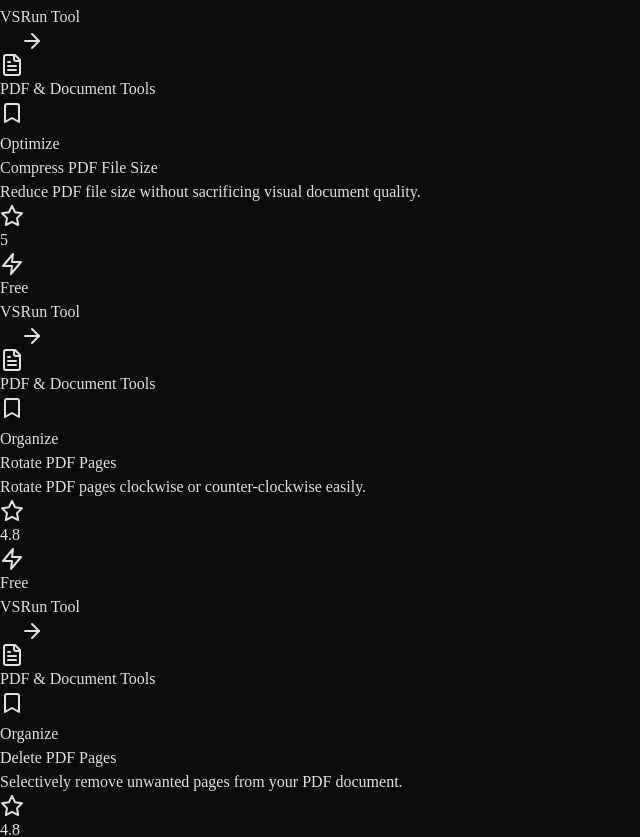
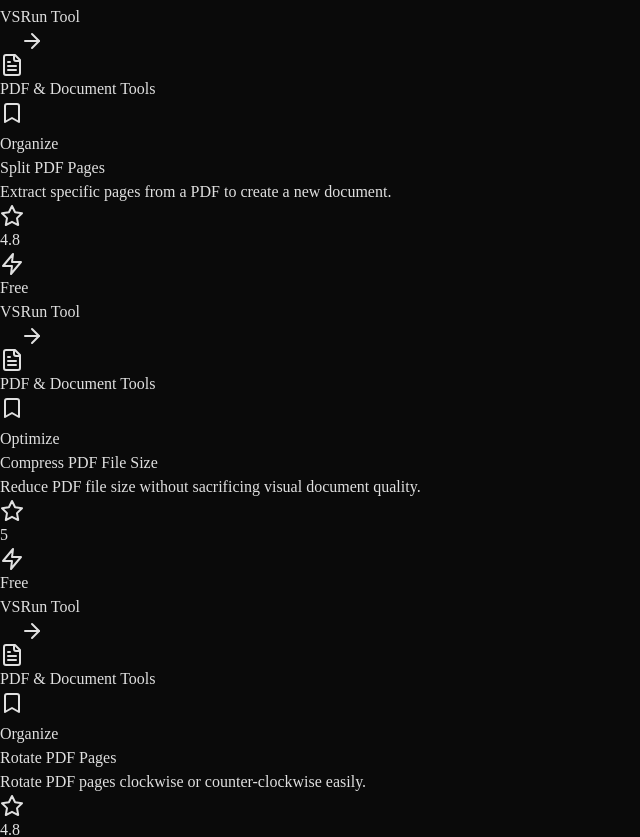
Before and after one commit to vijjiwintechsolutions-lab/Market-AI, a React (Vite) app: page / in a window 1280 px wide. Shown: the part 1960-2797 px from the top of the page, without its empty margins (0-640 px from the left). Built offline with nearby package versions, Linux system fonts and the light colour scheme.

Commit message:
Update toolsData.ts

```diff
--- a/src/data/toolsData.ts
+++ b/src/data/toolsData.ts
@@ -10,68 +10,39 @@
   'Text & Marketing Tools'
 ];
 
-// 🚀 CORE HAND-CRAFTED REAL-WORLD TOOLS
+// 🚀 ALL CORE PDF TOOLS WITH THEIR EXACT OPTIONS & INPUTS
 const HANDCRAFTED_TOOLS: AITool[] = [
   {
-    id: 'pdf-to-jpg',
-    name: 'PDF to JPG Converter',
-    category: 'PDF & Document Tools',
-    subcategory: 'Convert',
-    provider: 'Adobe-Style Engine',
-    modelUsed: 'pdf-js-v3',
-    rating: 4.9,
-    reviewCount: 14200,
-    latencyMs: 15,
-    pricing: 'Free',
+    id: 'pdf-to-jpg', name: 'PDF to JPG Converter', category: 'PDF & Document Tools', subcategory: 'Convert',
+    provider: 'FormatCore Engine', rating: 4.9, reviewCount: 14200, latencyMs: 15, pricing: 'Free',
     description: 'Convert PDF pages into high-resolution JPG or PNG images instantly.',
-    inputs: [
-      { id: 'imageQuality', name: 'Image Quality (DPI)', type: 'select', options: ['High Quality (300dpi)', 'Standard (150dpi)', 'Web (72dpi)'], defaultValue: 'High Quality (300dpi)' }
-    ],
+    inputs: [{ id: 'outputFormat', name: 'Convert to', type: 'select', options: ['JPG Image (*.jpg)', 'PNG Image (*.png)'], defaultValue: 'JPG Image (*.jpg)' }],
     outputType: 'image'
   },
   {
-    id: 'pdf-to-word',
-    name: 'PDF to Word Converter',
-    category: 'PDF & Document Tools',
-    subcategory: 'Convert',
-    provider: 'DocuCore Engine',
-    modelUsed: 'pdf-word-v2',
-    rating: 4.9,
-    reviewCount: 18900,
-    latencyMs: 25,
-    pricing: 'Free',
+    id: 'pdf-to-word', name: 'PDF to Word Converter', category: 'PDF & Document Tools', subcategory: 'Convert',
+    provider: 'DocuCore Engine', rating: 4.9, reviewCount: 18900, latencyMs: 25, pricing: 'Free',
     description: 'Convert PDF documents to editable Microsoft Word files seamlessly.',
-    inputs: [
-      { id: 'outputFormat', name: 'Convert to', type: 'select', options: ['Word Document (.doc)', 'Word Document (.docx)'], defaultValue: 'Word Document (.doc)' }
-    ],
+    inputs: [{ id: 'outputFormat', name: 'Convert to', type: 'select', options: ['Word Document (.doc)', 'Word Document (.docx)'], defaultValue: 'Word Document (.doc)' }],
     outputType: 'text'
   },
   {
-    id: 'merge-pdf',
-    name: 'Merge PDF Documents',
-    category: 'PDF & Document Tools',
-    subcategory: 'Organize',
-    provider: 'DocuCore Engine',
-    modelUsed: 'pdf-lib-v1',
-    rating: 4.9,
-    reviewCount: 22100,
-    latencyMs: 12,
-    pricing: 'Free',
+    id: 'merge-pdf', name: 'Merge PDF Documents', category: 'PDF & Document Tools', subcategory: 'Organize',
+    provider: 'DocuCore Engine', rating: 4.9, reviewCount: 22100, latencyMs: 12, pricing: 'Free',
     description: 'Combine multiple PDF files into one unified document.',
-    inputs: [],
+    inputs: [], // Merge tool takes multiple files, no extra inputs needed
     outputType: 'text'
   },
   {
-    id: 'compress-pdf',
-    name: 'Compress PDF File Size',
-    category: 'PDF & Document Tools',
-    subcategory: 'Optimize',
-    provider: 'OptimizeCore Engine',
-    modelUsed: 'pdf-compressor',
-    rating: 5.0,
-    reviewCount: 19400,
-    latencyMs: 40,
-    pricing: 'Free',
+    id: 'split-pdf', name: 'Split PDF Pages', category: 'PDF & Document Tools', subcategory: 'Organize',
+    provider: 'DocuCore Engine', rating: 4.8, reviewCount: 12100, latencyMs: 15, pricing: 'Free',
+    description: 'Extract specific pages from a PDF to create a new document.',
+    inputs: [{ id: 'pageRange', name: 'Page Range (e.g., 1-5 or 2,4,6)', type: 'text', required: true, defaultValue: '1-2' }],
+    outputType: 'text'
+  },
+  {
+    id: 'compress-pdf', name: 'Compress PDF File Size', category: 'PDF & Document Tools', subcategory: 'Optimize',
+    provider: 'OptimizeCore Engine', rating: 5.0, reviewCount: 19400, latencyMs: 40, pricing: 'Free',
     description: 'Reduce PDF file size without sacrificing visual document quality.',
     inputs: [
       { id: 'targetSizeKb', name: 'Target Size (in KB)', type: 'text', required: true, defaultValue: '500' },
@@ -80,50 +51,31 @@
     outputType: 'text'
   },
   {
-    id: 'rotate-pdf',
-    name: 'Rotate PDF Pages',
-    category: 'PDF & Document Tools',
-    subcategory: 'Organize',
-    provider: 'DocuCore Engine',
-    modelUsed: 'pdf-lib-v1',
-    rating: 4.8,
-    reviewCount: 8900,
-    latencyMs: 10,
-    pricing: 'Free',
+    id: 'rotate-pdf', name: 'Rotate PDF Pages', category: 'PDF & Document Tools', subcategory: 'Organize',
+    provider: 'DocuCore Engine', rating: 4.8, reviewCount: 8900, latencyMs: 10, pricing: 'Free',
     description: 'Rotate PDF pages clockwise or counter-clockwise easily.',
-    inputs: [
-      { id: 'rotationAngle', name: 'Rotation Angle', type: 'select', options: ['90° Clockwise', '90° Counter-Clockwise', '180° Flip'], defaultValue: '90° Clockwise' }
-    ],
+    inputs: [{ id: 'rotationAngle', name: 'Rotation Angle', type: 'select', options: ['90° Clockwise', '90° Counter-Clockwise', '180° Flip'], defaultValue: '90° Clockwise' }],
     outputType: 'text'
   },
   {
-    id: 'delete-pdf-pages',
-    name: 'Delete PDF Pages',
-    category: 'PDF & Document Tools',
-    subcategory: 'Organize',
-    provider: 'DocuCore Engine',
-    modelUsed: 'pdf-lib-v1',
-    rating: 4.8,
-    reviewCount: 6700,
-    latencyMs: 10,
-    pricing: 'Free',
+    id: 'delete-pdf-pages', name: 'Delete PDF Pages', category: 'PDF & Document Tools', subcategory: 'Organize',
+    provider: 'DocuCore Engine', rating: 4.8, reviewCount: 6700, latencyMs: 10, pricing: 'Free',
     description: 'Selectively remove unwanted pages from your PDF document.',
-    inputs: [
-      { id: 'pagesToRemove', name: 'Pages to Remove (e.g. 2, 4)', type: 'text', required: true, defaultValue: '2' }
-    ],
+    inputs: [{ id: 'pagesToRemove', name: 'Pages to Remove (e.g. 2, 4)', type: 'text', required: true, defaultValue: '2' }],
     outputType: 'text'
   },
   {
-    id: 'loan-emi-calculator-pro',
-    name: 'Loan EMI & Interest Calculator',
-    category: 'Calculators & Finance',
-    subcategory: 'Finance',
-    provider: 'Financial Math Engine',
-    modelUsed: 'fin-math-v2',
-    rating: 4.9,
-    reviewCount: 15400,
-    latencyMs: 5,
-    pricing: 'Free',
+    id: 'add-pdf-watermark', name: 'Add PDF Watermark', category: 'PDF & Document Tools', subcategory: 'Security',
+    provider: 'DocuCore Engine', rating: 4.7, reviewCount: 5200, latencyMs: 18, pricing: 'Free',
+    description: 'Add a custom text watermark to all pages of your PDF.',
+    inputs: [{ id: 'watermarkText', name: 'Watermark Text', type: 'text', required: true, defaultValue: 'CONFIDENTIAL' }],
+    outputType: 'text'
+  },
+
+  // NON-PDF TOOLS
+  {
+    id: 'loan-emi-calculator-pro', name: 'Loan EMI & Interest Calculator', category: 'Calculators & Finance', subcategory: 'Finance',
+    provider: 'Financial Math Engine', rating: 4.9, reviewCount: 15400, latencyMs: 5, pricing: 'Free',
     description: 'Calculate monthly loan EMI, interest breakdown, and payment ratios.',
     inputs: [
       { id: 'loanAmount', name: 'Principal Loan Amount (₹)', type: 'text', required: true, defaultValue: '1000000' },
@@ -133,76 +85,44 @@
     outputType: 'text'
   },
   {
-    id: 'image-generator-pro',
-    name: 'AI Text to Image Generator',
-    category: 'Image Tools (AI & Utility)',
-    subcategory: 'AI Art',
-    provider: 'Google Imagen 3 / Flux',
-    modelUsed: 'imagen-3.0',
-    rating: 4.9,
-    reviewCount: 28400,
-    latencyMs: 320,
-    pricing: 'Free',
+    id: 'image-generator-pro', name: 'AI Text to Image Generator', category: 'Image Tools (AI & Utility)', subcategory: 'AI Art',
+    provider: 'Flux / Imagen Core', rating: 4.9, reviewCount: 28400, latencyMs: 320, pricing: 'Free',
     description: 'Generate realistic photos, posters, and digital artwork from text prompts.',
     inputs: [
-      { id: 'prompt', name: 'Detailed Image Prompt', type: 'textarea', required: true, defaultValue: 'An Indian boy playing cricket in a green village field' },
-      { id: 'aspectRatio', name: 'Aspect Ratio', type: 'select', options: ['9:16 (Reels/Story)', '1:1 (Square)', '16:9 (Landscape)'], defaultValue: '9:16 (Reels/Story)' }
+      { id: 'prompt', name: 'Detailed Image Prompt', type: 'textarea', required: true, defaultValue: 'An Indian boy playing cricket in a green village field' }
     ],
     outputType: 'image'
-  },
-  {
-    id: 'youtube-seo-tag-generator',
-    name: 'YouTube SEO Tags & Title Generator',
-    category: 'Text & Marketing Tools',
-    subcategory: 'YouTube Growth',
-    provider: 'SEO Marketing Engine',
-    modelUsed: 'seo-rank-v3',
-    rating: 4.9,
-    reviewCount: 19800,
-    latencyMs: 150,
-    pricing: 'Free',
-    description: 'Generate high-ranking YouTube video titles, tags, and descriptions.',
-    inputs: [
-      { id: 'videoTopic', name: 'Video Title / Topic', type: 'text', required: true, defaultValue: 'Village Nature India Rain Thunderstorm' },
-      { id: 'targetAudience', name: 'Audience Focus', type: 'select', options: ['Global Organic', 'Indian Nature Lovers', 'Relaxation / ASMR'], defaultValue: 'Indian Nature Lovers' }
-    ],
-    outputType: 'text'
   }
 ];
 
-// 🚀 DYNAMIC GENERATOR
+// 🚀 DYNAMIC GENERATOR FOR REST OF THE TOOLS
 function generateCleanToolCatalog(): AITool[] {
   const catalog: AITool[] = [...HANDCRAFTED_TOOLS];
-  const existingNames = new Set<string>(catalog.map(t => t.name.toLowerCase()));
-  const descriptors = ['Smart', 'Batch', 'AI', 'Instant', 'Precision', 'Vector', 'Fast', 'HD', 'Cloud', 'Interactive', 'Automated', 'Custom'];
+  const existingNames = new Set<string>(catalog.map(t => t.id));
 
   const categoryToolDefinitions = [
-    { cat: 'PDF & Document Tools', bases: ['Split PDF by Page Range', 'PDF Watermark Remover', 'Add PDF Watermark', 'PDF Page Numberer', 'PDF Password Protect', 'Unlock PDF Password'] },
+    { cat: 'PDF & Document Tools', bases: ['PDF to Excel', 'Excel to PDF', 'PDF to PowerPoint', 'PowerPoint to PDF', 'PDF Password Protect', 'Unlock PDF Password', 'PDF OCR Extractor'] },
     { cat: 'Image Tools (AI & Utility)', bases: ['Background Remover', 'Image Upscaler 8K', 'Photo Enhancer', 'AI Avatar Generator', 'Vector Tracing Converter'] },
     { cat: 'Video Tools (AI & Utility)', bases: ['Video Trimmer & Cutter', 'MP4 to GIF Converter', 'Auto Subtitle Generator', 'Video Upscaler 4K', 'Background Noise Reducer'] },
-    { cat: 'Audio Tools (AI & Utility)', bases: ['AI Text to Speech Voiceover', 'Voice Isolator & Vocal Remover', 'Audio Cutter & Joiner', 'Background Noise Suppressor'] },
+    { cat: 'Audio Tools (AI & Utility)', bases: ['AI Text to Speech Voiceover', 'Voice Isolator & Vocal Remover', 'Audio Cutter & Joiner'] },
     { cat: 'Calculators & Finance', bases: ['SIP Return Calculator', 'GST Tax Calculator', 'Income Tax Slab Calculator', 'Crypto Profit Calculator'] },
-    { cat: 'Coding & Web Tools', bases: ['JSON Formatter & Validator', 'CSS Gradient Code Generator', 'Regex Expression Tester', 'SQL Query Optimizer'] },
-    { cat: 'Text & Marketing Tools', bases: ['AI Blog Article Writer', 'Grammar & Spell Checker', 'Email Copywriter Studio', 'Instagram Hashtag Generator'] }
+    { cat: 'Coding & Web Tools', bases: ['JSON Formatter & Validator', 'CSS Gradient Generator', 'Regex Expression Tester', 'SQL Query Optimizer'] },
+    { cat: 'Text & Marketing Tools', bases: ['AI Blog Article Writer', 'Grammar & Spell Checker', 'Instagram Hashtag Generator'] }
   ];
 
   categoryToolDefinitions.forEach((spec) => {
     spec.bases.forEach((baseName) => {
-      descriptors.forEach((prefix) => {
-        const fullToolName = `${prefix} ${baseName}`;
-        const cleanId = fullToolName.toLowerCase().replace(/[^a-z0-9]/g, '-');
-        if (!existingNames.has(fullToolName.toLowerCase())) {
-          existingNames.add(fullToolName.toLowerCase());
-          catalog.push({
-            id: cleanId, name: fullToolName, category: spec.cat as ToolCategory, subcategory: baseName.split(' ')[0],
-            provider: 'NeuralMarket Engine', modelUsed: `neural-v2.0`, rating: Number((4.7 + (catalog.length % 3) * 0.1).toFixed(1)),
-            reviewCount: 2100 + (catalog.length * 15), latencyMs: 15 + (catalog.length % 20), pricing: 'Free',
-            description: `Professional high-speed ${baseName.toLowerCase()} designed for automated workflows.`,
-            inputs: [{ id: 'prompt', name: 'Input Source / Parameters', type: 'textarea', required: true, defaultValue: `Perform ${baseName}` }],
-            outputType: spec.cat.includes('Image') ? 'image' : spec.cat.includes('Video') ? 'video' : spec.cat.includes('Audio') ? 'audio' : 'text'
-          });
-        }
-      });
+      const cleanId = baseName.toLowerCase().replace(/[^a-z0-9]/g, '-');
+      if (!existingNames.has(cleanId)) {
+        existingNames.add(cleanId);
+        catalog.push({
+          id: cleanId, name: baseName, category: spec.cat as ToolCategory, subcategory: baseName.split(' ')[0],
+          provider: 'NeuralMarket Engine', rating: 4.8, reviewCount: 2100 + (catalog.length * 15), latencyMs: 20, pricing: 'Free',
+          description: `Professional high-speed ${baseName.toLowerCase()} designed for automated workflows.`,
+          inputs: [{ id: 'prompt', name: 'Input Instructions', type: 'textarea', required: true, defaultValue: `Process ${baseName}` }],
+          outputType: spec.cat.includes('Image') ? 'image' : spec.cat.includes('Video') ? 'video' : spec.cat.includes('Audio') ? 'audio' : 'text'
+        });
+      }
     });
   });
 
```
